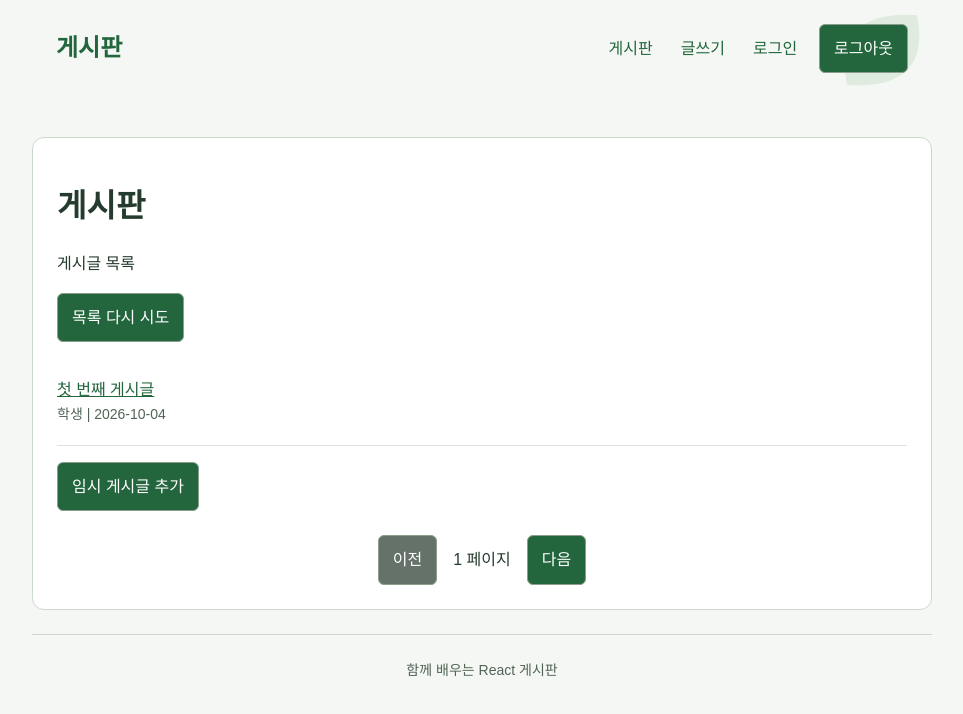
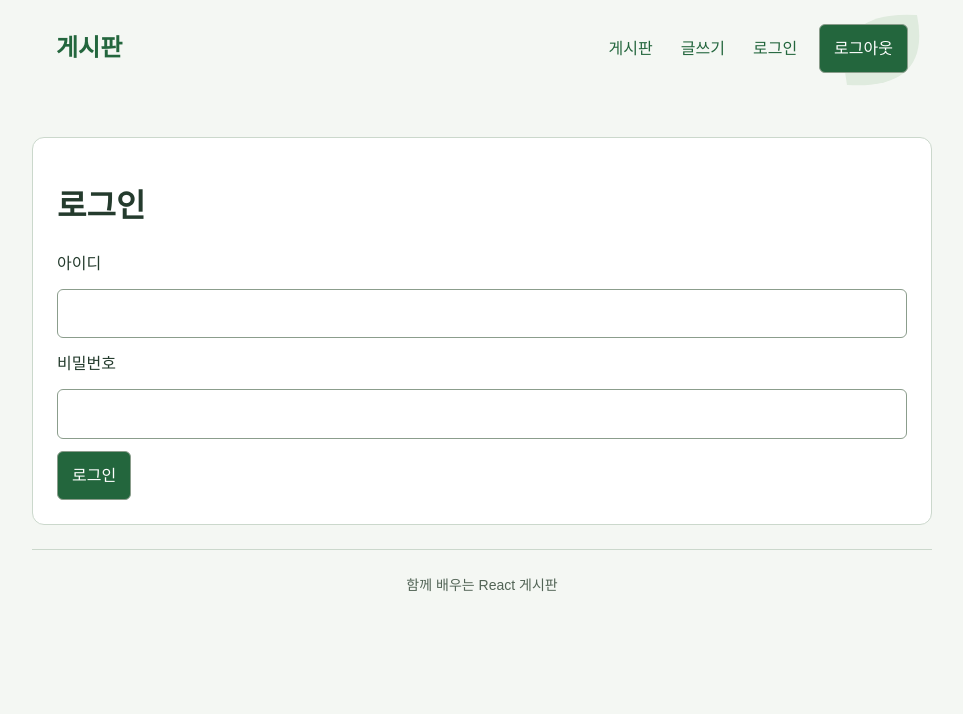
Before and after one commit to teiubese00000-bot/front-react, a React (Vite) app: page / in a window 1280 px wide. Shown: the top 714 px of the page, without its empty margins (158-1121 px from the left). Built offline with nearby package versions, Linux system fonts and the light colour scheme.

Commit message:
로그인 및 게시글 목록 조회 기능 구현

```diff
--- a/src/App.jsx
+++ b/src/App.jsx
@@ -10,47 +10,13 @@ import "./style.css";
 
 export default function App() {
   const [isLoggedIn, setIsLoggedIn] = useState(false);
-
-  const [posts, setPosts] = useState([
-    {
-      id: 1,
-      title: "첫 번째 게시글",
-      authorNickname: "학생",
-      createdDatetime: "2026-10-04",
-      content: "우끼끼",
-    },
-    {
-      id: 2,
-      title: "두 번째 게시글",
-      authorNickname: "강사",
-      createdDatetime: "2026-10-04",
-      content: "바나나",
-    },
-  ]);
-
-  function addPracticePost() {
-    const id = Date.now();
-    setPosts((currentPosts) => [
-      {
-        id,
-        title: `임시 게시글 ${currentPosts.length}`,
-        authorNickname: "학생",
-        createdDatetime: "2026-10-04",
-      },
-      ...currentPosts,
-    ]);
-  }
+  const [token, setToken] = useState(() => localStorage.getItem("accessToken"));
 
   function savePost(post) {
-    setPosts((currentPosts) => [
-      {
-        id: Date.now(),
-        ...post,
-        authorNickname: "학생",
-        createdDatetime: "2026-10-04",
-      },
-      ...currentPosts,
-    ]);
+    // setPosts((currentPosts) => [
+    //   {id:Date.now(), ...post, authorNickname: "학생", createdDatetime: "2026-10-04"},
+    //   ...currentPosts,
+    // ]);
   }
 
   return (
@@ -63,21 +29,18 @@ export default function App() {
         <Route
           path="/"
           element={
-            <PostList posts={posts} onAddPracticePost={addPracticePost} />
+            token ? <PostList token={token} /> : <Login onLogin={setToken} />
           }
         />
         <Route
           path="/posts"
           element={
-            <PostList posts={posts} onAddPracticePost={addPracticePost} />
+            token ? <PostList token={token} /> : <Login onLogin={setToken} />
           }
         />
         <Route path="/posts/new" element={<PostForm onSave={savePost} />} />
-        <Route path="/posts/:postId" element={<PostDetail posts={posts} />} />
-        <Route
-          path="/login"
-          element={<Login onLogin={() => setIsLoggedIn(true)} />}
-        />
+        <Route path="/posts/:postId" element={<PostDetail />} />
+        <Route path="/login" element={<Login onLogin={setToken} />} />
       </Routes>
       <BoardFooter />
     </>
--- a/src/components/Login.jsx
+++ b/src/components/Login.jsx
@@ -1,12 +1,54 @@
-export default function Login(){
+import {useState} from "react";
+import {useNavigate} from "react-router-dom";
+
+export default function Login( {onLogin} ) {
+    const [username, setUsername] = useState('');
+    const [password, setPassword] = useState('');
+    const [message, setMessage] = useState('');
+    const navigate = useNavigate();
+
+    async function handleSubmit(event) {
+        event.preventDefault();
+        try {
+            const response = await fetch(
+              `http://127.0.0.1:8080/api/user/login`,
+            {
+                method: "POST",
+                headers: { "Content-Type": "application/json" },
+                body: JSON.stringify({ username, password }),
+            });
+
+            const result = await response.json();
+            if (!response.ok || !result.success) {
+                throw new Error(result.message);
+            }
+            localStorage.setItem("accessToken", result.data.accessToken);
+            onLogin(result.data.accessToken);
+            navigate("/posts");
+        } catch (error) {
+            setMessage(error.message);
+        }
+    }
+
     return <main>
         <h1>로그인</h1>
-        <form id="login-form">
+        <form id="login-form" onSubmit={handleSubmit}>
             <label htmlFor="username">아이디</label>
-            <input id="username" name="username" />
+            <input
+              id="username"
+              name="username"
+              value={username}
+              onChange={(event) =>
+                setUsername(event.target.value)}/>
             <label htmlFor="password">비밀번호</label>
-            <input id="password" name="password" type="password" />
-            <p id="login-message" role="alert" hidden></p>
+            <input
+              id="password"
+              name="password"
+              type="password"
+              value={password}
+            onChange={(event) =>
+              setPassword(event.target.value)}/>
+            {message && <p id="login-message" role="alert">{message}</p>}
             <button type="submit">로그인</button>
         </form>
     </main>
--- a/src/components/PostList.jsx
+++ b/src/components/PostList.jsx
@@ -1,29 +1,45 @@
 import { useSearchParams } from "react-router-dom";
 import PostItem from "./PostItem.jsx";
+import { useEffect, useState } from "react";
 
-export default function PostList({ posts, onAddPracticePost }) {
+export default function PostList({ token }) {
   const [searchParams, setSearchParams] = useSearchParams();
-  const totalPages = Math.max(1, posts.length);
+  const [posts, setPosts] = useState([]);
+  const [totalPages, setTotalPages] = useState(0);
   const requestedPage = Number(searchParams.get("page"));
+  const [message, setMessage] = useState("게시글 목록");
   let page = 1;
   if (Number.isSafeInteger(requestedPage) && requestedPage > 0) {
-    page = Math.min(requestedPage, totalPages);
+    page = requestedPage;
   }
+
+  useEffect(() => {
+    fetch(`http://127.0.0.1:8080/api/board?page=${page - 1}&size=10`, {
+      headers: { Authorization: `Bearer ${token}` },
+    })
+      .then((response) => response.json())
+      .then((result) => {
+        if (!result.success) {
+          throw new Error(result.message);
+        }
+        setPosts(result.data.content);
+        setTotalPages(result.data.totalPages);
+        setMessage(`전체 ${result.data.totalElements}개`);
+      })
+      .catch(() => setMessage("게시글을 불러올 수 없습니다."));
+  }, [page, token]);
 
   return (
     <main>
       <h1>게시판</h1>
       <p id="list-message" role="status">
-        게시글 목록
+        {message}
       </p>
-      <button id="retry-list" type="button">
+      <button id="retry-list" type="button" hidden>
         목록 다시 시도
       </button>
 
-      <PostListItem posts={posts.slice(page - 1, page)} />
-      <button type="button" onClick={onAddPracticePost}>
-        임시 게시글 추가
-      </button>
+      <PostListItem posts={posts} />
 
       <div className="pagination" aria-label="페이지 이동">
         <button
@@ -34,7 +50,9 @@ export default function PostList({ posts, onAddPracticePost }) {
         >
           이전
         </button>
-        <span id="page-number">1 페이지</span>
+        <span id="page-number">
+          {totalPages === 0 ? "0페이지" : `${page} / ${totalPages}페이지`}
+        </span>
         <button
           id="next-page"
           type="button"
```
